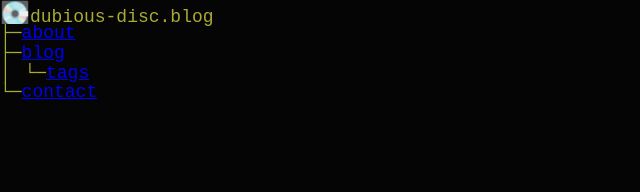
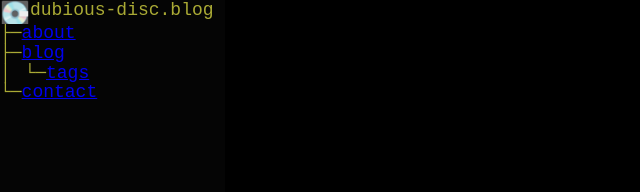
Before and after one commit to paranoid-porygon/paranoid-porygon.github.io, a Jekyll site: the page built from _pages/index.markdown, in a window 1280 px wide. Shown: the top 192 px of the page, without its empty margins (0-640 px from the left). Built offline with Jekyll 4.4.1, drawn with Linux system fonts in a browser that asks for light colours.

Commit message:
hopefully fixed layout issues and logo spacing/alignment

```diff
--- a/_layouts/default.html
+++ b/_layouts/default.html
@@ -19,12 +19,12 @@
       │&nbsp;&nbsp;└─<a href="/blog/tags" {% if page.title == "tags" %}class="active-page"{% endif %}>tags</a><br>
       └─<a href="/contact" {% if page.title == "Contact" %}class="active-page"{% endif %}>contact</a>
     </div>
-  </div>
-  <main>
-    <div class="page-content">
+  </div><!--nav-wrapper end-->
+  <div class="page-content">
+    <main>
       {{ content }}
-    </div>
-  </main>
+    </main>
+  </div><!--page-content end-->
   <footer>
   </footer>
 </body>
--- a/_sass/_general.scss
+++ b/_sass/_general.scss
@@ -1,5 +1,5 @@
 html {
-  background-color: #050505;
+  background-color: #000000;
   color: #AAAA35;
   font-family: monospace;
 }
@@ -26,26 +26,27 @@ body {
   width: 100%;
 }
 
-/*.logo-wrapper {
-  display: table-cell;
-  vertical-align: middle;
-  align-items: center;
-}*/
+.logo-wrapper {
+//  display: table-cell;
+  vertical-align: top;
+//  align-items: center;
+}
 
 .icon {
   font-size: 24px;
 }
 
 main {
+  width: 80ch;
   margin: auto;
-  display: flex;
-  flex-direction: column;
+//  display: flex;
+//  flex-direction: column;
 }
 
 .page-content {
   margin: auto;
+  padding-left: 225px;
   font-size: 14px;
-  width: 80ch;
 }
 
 li {
--- a/_sass/_nav.scss
+++ b/_sass/_nav.scss
@@ -8,9 +8,10 @@ nav > ul > li {
   left: 0;
   /*margin-top: -5px;
   padding-top: 0px;*/
-  width: fit-content; /*500px;*/
+  width: 225px;  //fit-content;
   height: 100%;
   position: fixed;
+  background-color: #050505;
 }
 
 .sidenav {
```
